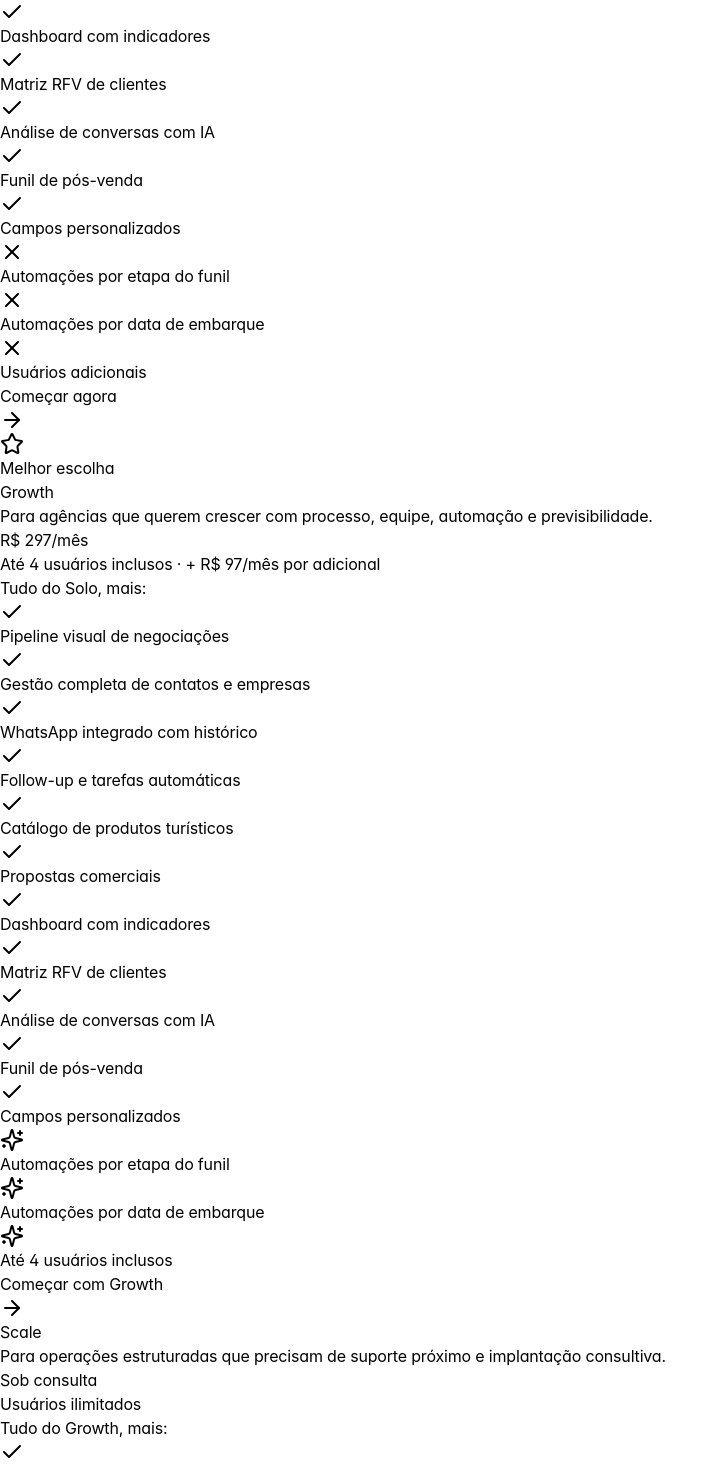
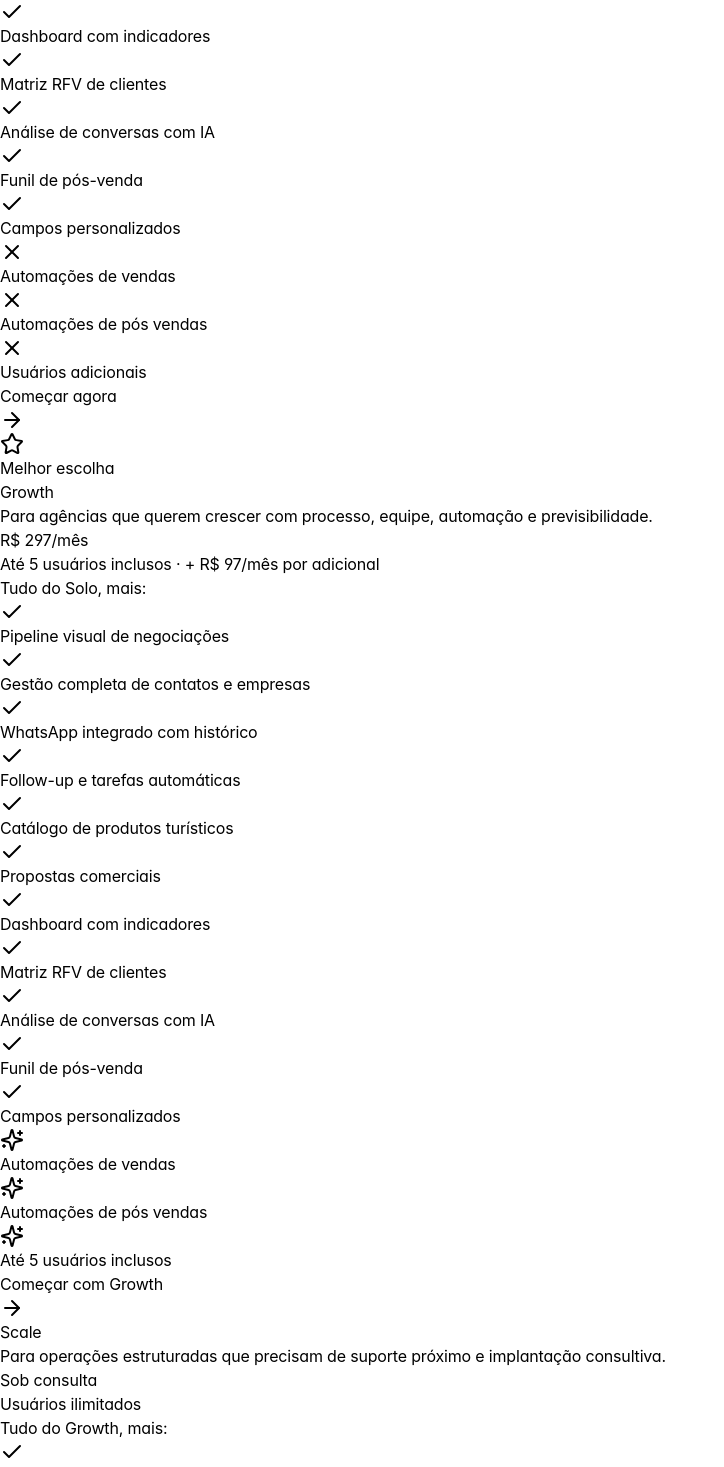
Before and after one commit to papodeagente/crm, a React (Vite) app in the folder client/: page / in a window 1280 px wide. Shown: the part 7260-8727 px from the top of the page, without its empty margins (0-724 px from the left). Built offline with nearby package versions, Linux system fonts and the light colour scheme.

Commit message:
Checkpoint: Aplicadas edições visuais do usuário no PricingSection: 'Automações por etapa do funil' → 'Automações de vendas', 'Automações por data de embarque' → 'Automações de pós vendas', 'Até 4 usuários' → 'Até 5 usuários' no plano GROWTH.

```diff
--- a/client/public/__manus__/version.json
+++ b/client/public/__manus__/version.json
@@ -1,4 +1,4 @@
 {
-  "version": "1c5ec35e",
-  "timestamp": 1774290095558
+  "version": "a9bf5ab1",
+  "timestamp": 1774290704905
 }
--- a/client/src/components/landing/PricingSection.tsx
+++ b/client/src/components/landing/PricingSection.tsx
@@ -89,11 +89,11 @@ export function PricingSection({ onSelectPlan }: PricingSectionProps) {
                     ))}
                     <li className="flex items-start gap-2.5 text-sm text-white/25 mt-2">
                       <X className="w-4 h-4 text-white/15 mt-0.5 shrink-0" />
-                      <span>Automações por etapa do funil</span>
+                      <span>Automações de vendas</span>
                     </li>
                     <li className="flex items-start gap-2.5 text-sm text-white/25">
                       <X className="w-4 h-4 text-white/15 mt-0.5 shrink-0" />
-                      <span>Automações por data de embarque</span>
+                      <span>Automações de pós vendas</span>
                     </li>
                     <li className="flex items-start gap-2.5 text-sm text-white/25">
                       <X className="w-4 h-4 text-white/15 mt-0.5 shrink-0" />
@@ -128,7 +128,7 @@ export function PricingSection({ onSelectPlan }: PricingSectionProps) {
                     <span className="text-4xl font-bold text-white">R$ 297</span>
                     <span className="text-white/30 text-sm">/mês</span>
                   </div>
-                  <p className="text-xs text-white/25 mt-1.5">Até 4 usuários inclusos &middot; + R$ 97/mês por adicional</p>
+                  <p className="text-xs text-white/25 mt-1.5">Até 5 usuários inclusos &middot; + R$ 97/mês por adicional</p>
                 </div>
 
                 <div className="border-t border-violet-500/15 pt-5 mb-6 flex-1">
@@ -154,15 +154,15 @@ export function PricingSection({ onSelectPlan }: PricingSectionProps) {
                     ))}
                     <li className="flex items-start gap-2.5 text-sm text-white/80 mt-2 pt-2 border-t border-violet-500/10">
                       <Sparkles className="w-4 h-4 text-violet-400 mt-0.5 shrink-0" />
-                      <span className="font-medium">Automações por etapa do funil</span>
+                      <span className="font-medium">Automações de vendas</span>
                     </li>
                     <li className="flex items-start gap-2.5 text-sm text-white/80">
                       <Sparkles className="w-4 h-4 text-violet-400 mt-0.5 shrink-0" />
-                      <span className="font-medium">Automações por data de embarque</span>
+                      <span className="font-medium">Automações de pós vendas</span>
                     </li>
                     <li className="flex items-start gap-2.5 text-sm text-white/80">
                       <Sparkles className="w-4 h-4 text-violet-400 mt-0.5 shrink-0" />
-                      <span className="font-medium">Até 4 usuários inclusos</span>
+                      <span className="font-medium">Até 5 usuários inclusos</span>
                     </li>
                   </ul>
                 </div>
```
